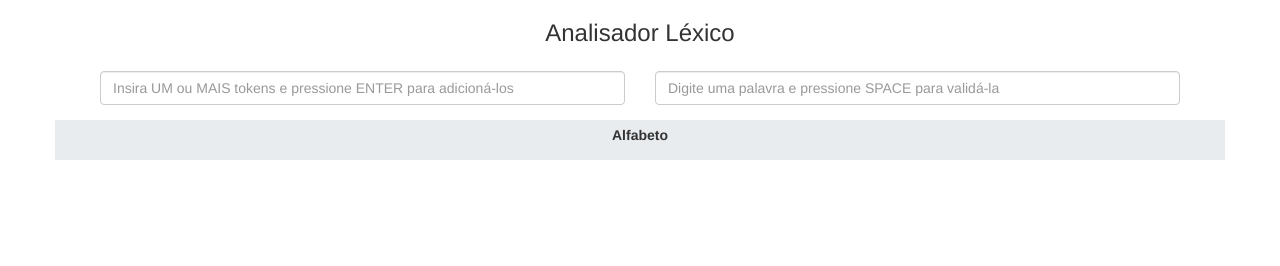
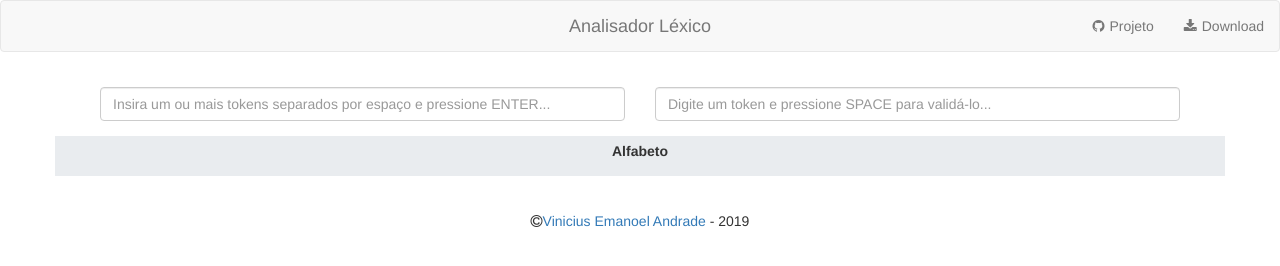
Before and after one commit to viniciusandd/uri-analisador-lexico, a plain HTML site: page index.html in a window 1280 px wide. Drawn offline with Linux system fonts and the light colour scheme.

Commit message:
melhorias no layout; adicionando link para download do codigo fonte e link do repositorio do github

```diff
--- a/index.html
+++ b/index.html
@@ -10,20 +10,32 @@
     <link rel="stylesheet" href="styles/style.css">
 </head>
 <body>
+
+    <nav class="navbar navbar-default" role="navigation">
+        <div class="navbar-header">
+            <button type="button" class="navbar-toggle" data-toggle="collapse" data-target=".navbar-collapse">
+                <span class="icon-bar"></span>
+                <span class="icon-bar"></span>
+                <span class="icon-bar"></span>
+            </button>
+        </div>
+        <a class="navbar-brand" href="#">Analisador Léxico</a>
+        <div class="navbar-collapse collapse">
+            <ul class="nav navbar-nav navbar-right">
+                <li class="acoes"><a target="_blank" href="https://github.com/viniciusandd/uri-analisador-lexico"><i class="fa fa-github"></i>Projeto</a></li>
+                <li class="acoes"><a href="https://github.com/viniciusandd/uri-analisador-lexico/archive/master.zip"><i class="fa fa-download"></i>Download</a></li>
+            </ul>
+        </div>
+    </nav>
+
     <div class="container">
-        <!-- Título -->
-        <div class="row">
-            <div class="col-md-12 text-center">
-                <h3>Analisador Léxico</h3>
-            </div>
-        </div>
         <!-- Entradas -->
         <div id="entradas" class="row">
             <div class="col-md-6">
-                <input id="token" class="form-control" type="text" placeholder="Insira UM ou MAIS tokens e pressione ENTER para adicioná-los">
+                <input id="token" class="form-control" type="text" placeholder="Insira um ou mais tokens separados por espaço e pressione ENTER...">
             </div>
             <div class="col-md-6">
-                <input id="palavra" class="form-control" type="text" placeholder="Digite uma palavra e pressione SPACE para validá-la" onInput="maquina_de_estados(this);">
+                <input id="palavra" class="form-control" type="text" placeholder="Digite um token e pressione SPACE para validá-lo..." onInput="maquina_de_estados(this);">
             </div>
         </div>
         <!-- Palavras do alfabeto -->
@@ -51,5 +63,10 @@
     <script src="styles/bootstrap-3.3.7-dist/js/bootstrap.min.js"></script>
     <script src="scripts/bootbox/bootbox.min.js"></script>
     <script src="scripts/script.js"></script>
+
+    <footer class="text-center">
+        <i class="fa fa-copyright"></i><a target="_blank" href="https://github.com/viniciusandd">Vinicius Emanoel Andrade</a> - 2019
+    </footer>
+
 </body>
 </html>
--- a/styles/style.css
+++ b/styles/style.css
@@ -29,3 +29,19 @@
 .proximo-estado {
     background-color: lightgreen;
 }
+
+.navbar-brand
+{
+    position: absolute;
+    width: 100%;
+    left: 0;
+    text-align: center;
+    margin:0 auto;
+}
+.navbar-toggle {
+    z-index:3;
+}
+
+.acoes a i{
+    margin-right: 5px;
+}
```
